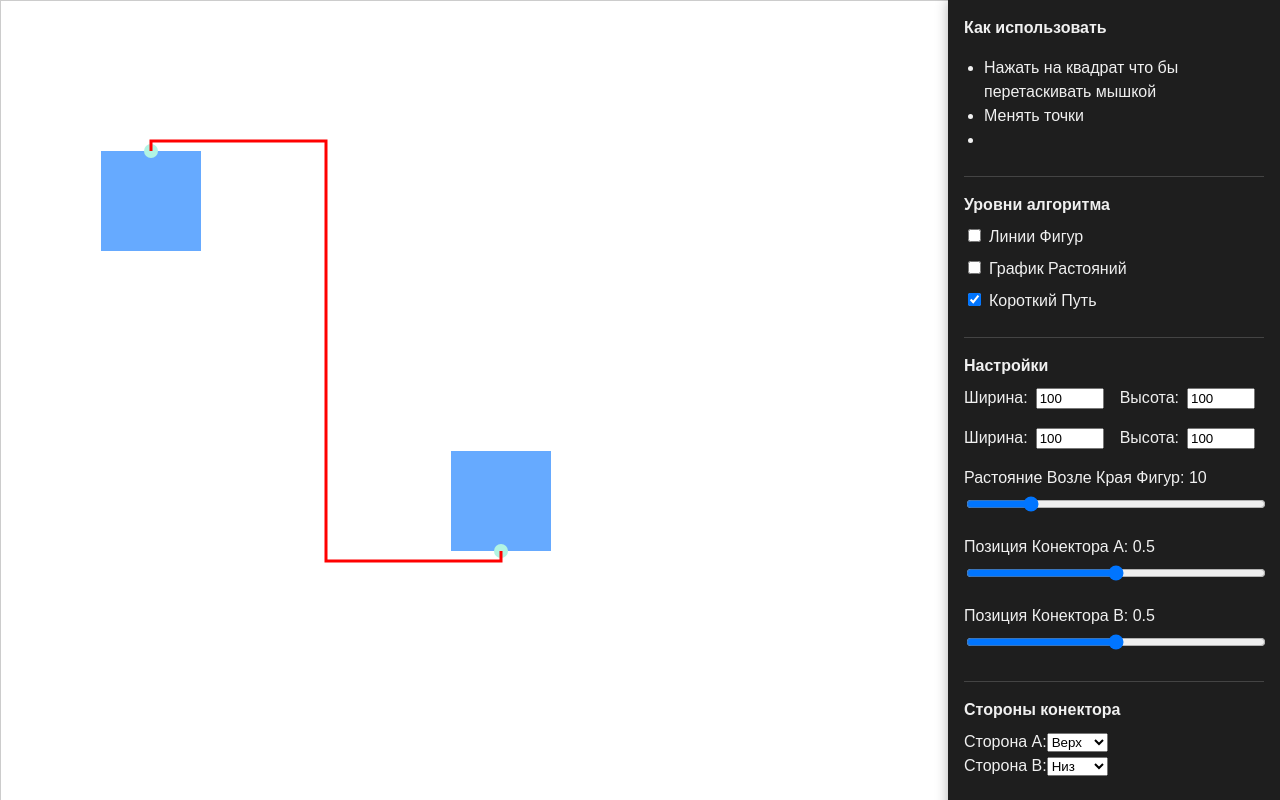
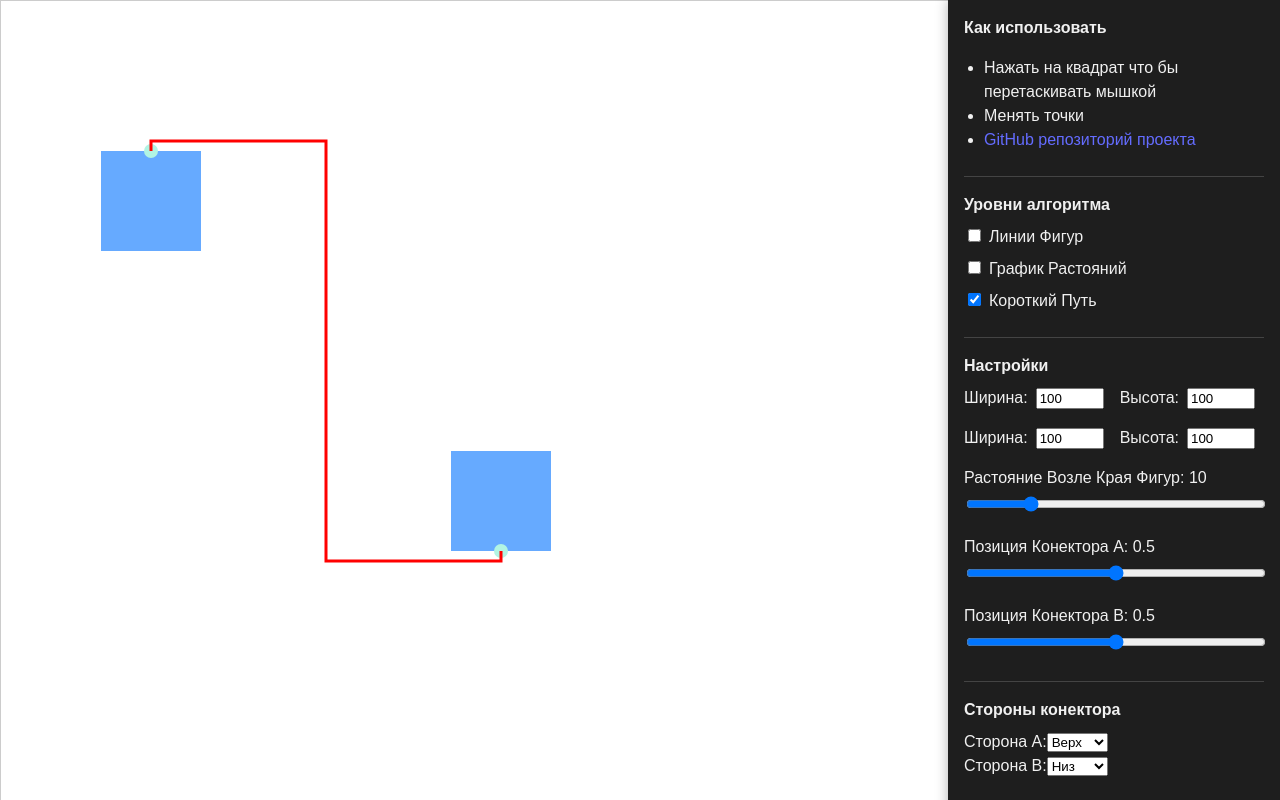
Before and after one commit to artemdev9/orthogonal-pathfinder-canvas-ts, a React (Vite) app: page / in a window 1280 px wide. Built offline with nearby package versions, Linux system fonts and the light colour scheme.

Commit message:
added link to git hub

```diff
--- a/src/components/ControlPanel.tsx
+++ b/src/components/ControlPanel.tsx
@@ -71,7 +71,7 @@ const ControlPanel = ({
                 <ul style={{ paddingLeft: 20 }}>
                     <li>Нажать на квадрат что бы перетаскивать мышкой</li>
                     <li>Менять точки</li>
-                    <li> <a> </a> </li>
+                    <li> <a href="https://github.com/artemdev9/orthogonal-pathfinder-canvas-ts" target="_blank" rel="noopener noreferrer">GitHub репозиторий проекта</a> </li>
                 </ul>
             </Section>
 
```
